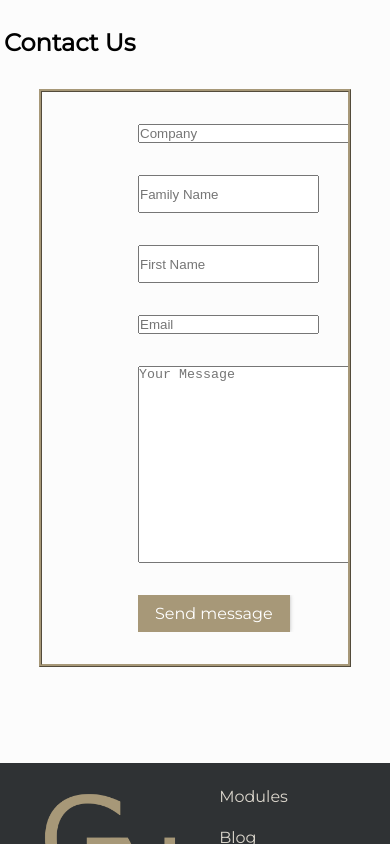
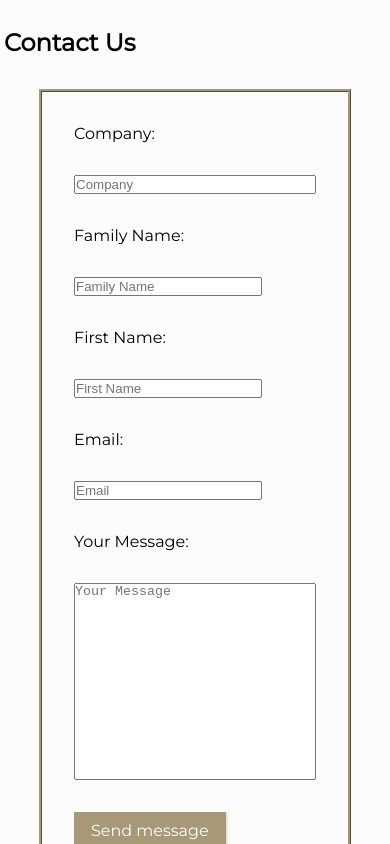
Before and after one commit to VictoriaStudios/gastronauti, a Next.js app: page / in a window 390 px wide. Shown: the part 2000-2844 px from the top of the page. Built offline with nearby package versions, Linux system fonts and the light colour scheme; a web font is replaced by a local one.

Commit message:
Made contact form a lot more responsive

```diff
--- a/styles/ContactForm.module.css
+++ b/styles/ContactForm.module.css
@@ -28,7 +28,7 @@
 
 
 .formLargeField {
-    grid-column: 3/span 2
+    grid-column: 3/span 2;
 }
 
 .formFirstField {
@@ -42,3 +42,29 @@
 .formMessage {
     grid-column: 3/span 3;
 }
+
+@media (max-width: 800px) {
+    .formCaption {
+        text-align: left;
+        grid-column: 1 /span 3;
+    }
+    .formLargeField {
+        grid-column: 1/span 4;
+    }
+    .formFirstField {
+        grid-column: 1/span 3;
+    }
+}
+
+@media (max-width: 400px) {
+    .formCaption {
+        text-align: left;
+        grid-column: 1 /span 4;
+    }
+    .formLargeField {
+        grid-column: 1/span 5;
+    }
+    .formFirstField {
+        grid-column: 1/span 4;
+    }
+}
```
